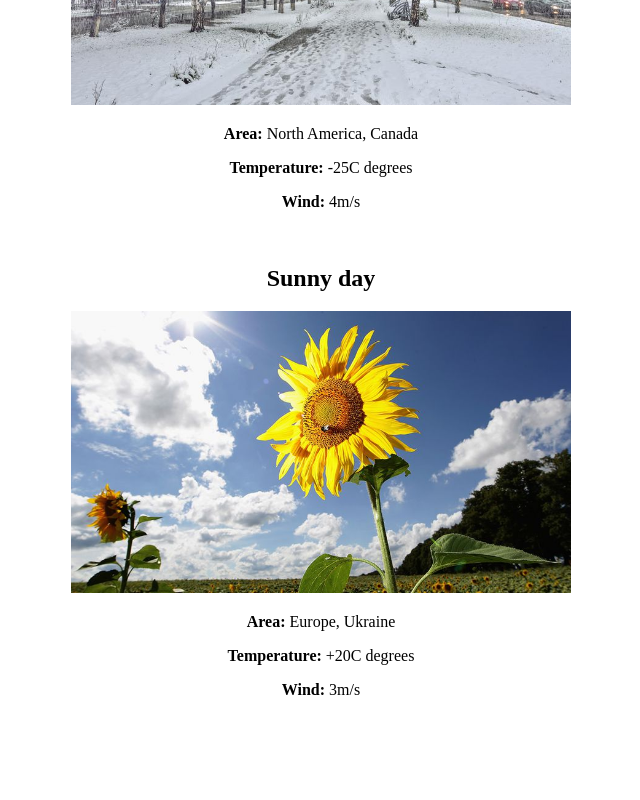
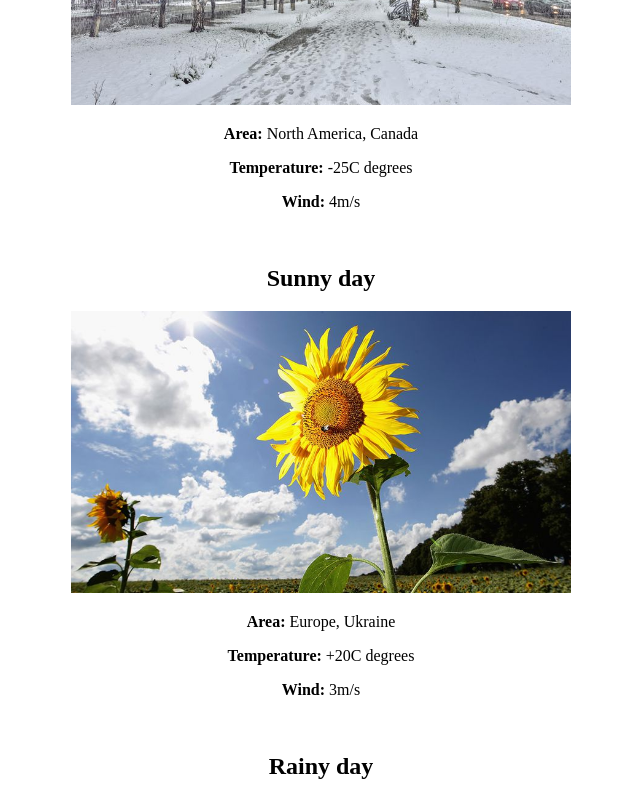
Before and after one commit to evgeniy0112/lesson-3, a plain HTML site: page Weather/index.html in a window 1280 px wide. Shown: the part 795-1595 px from the top of the page, without its empty margins (319-959 px from the left). Before the commit the page ends 1536 px from the top, so only its background shows below. Drawn offline with Linux system fonts and the light colour scheme.

Commit message:
in the file index.html was add block for type of weather rainy

```diff
--- a/Weather/index.html
+++ b/Weather/index.html
@@ -32,5 +32,7 @@
     <p><b>Wind:</b> 3m/s</p>
     <br>
 
+	<h2>Rainy day</h2>
+
   </body>
 </html>
```
